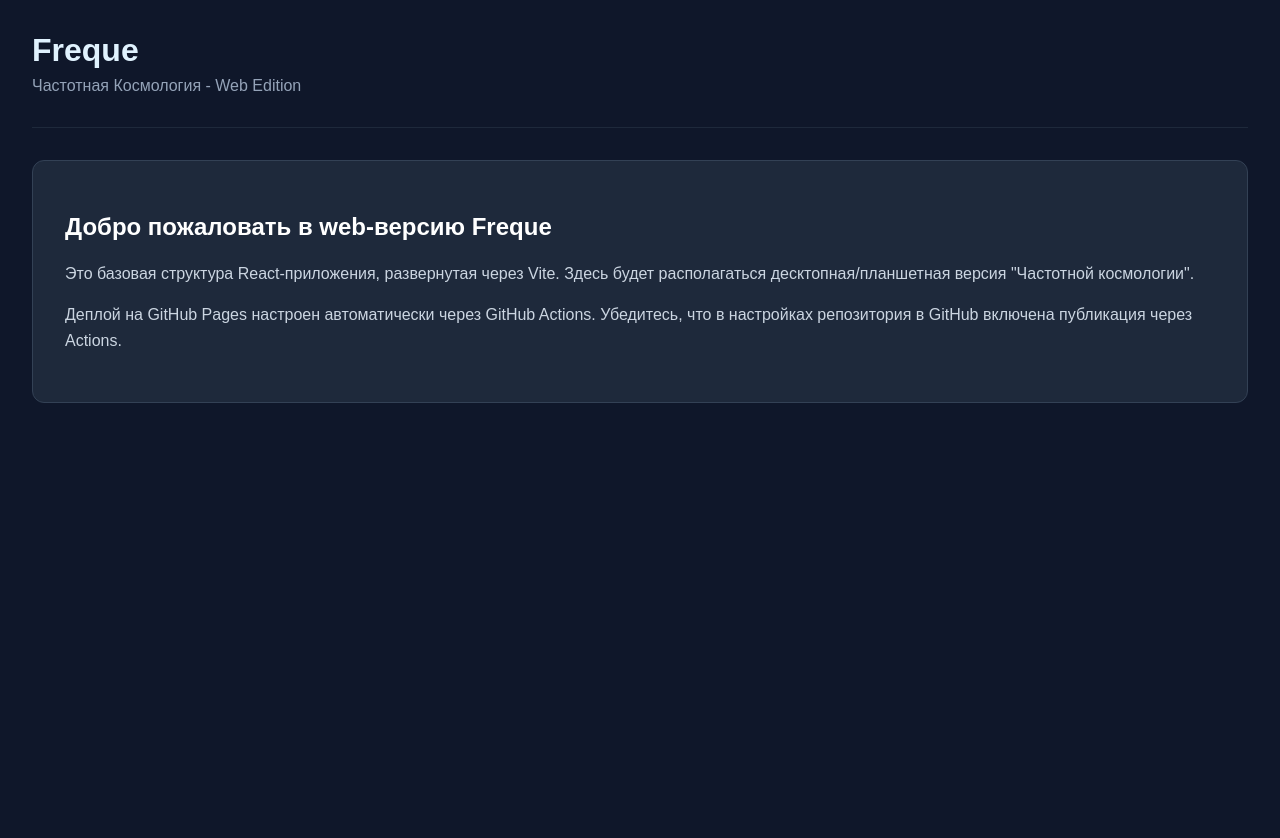
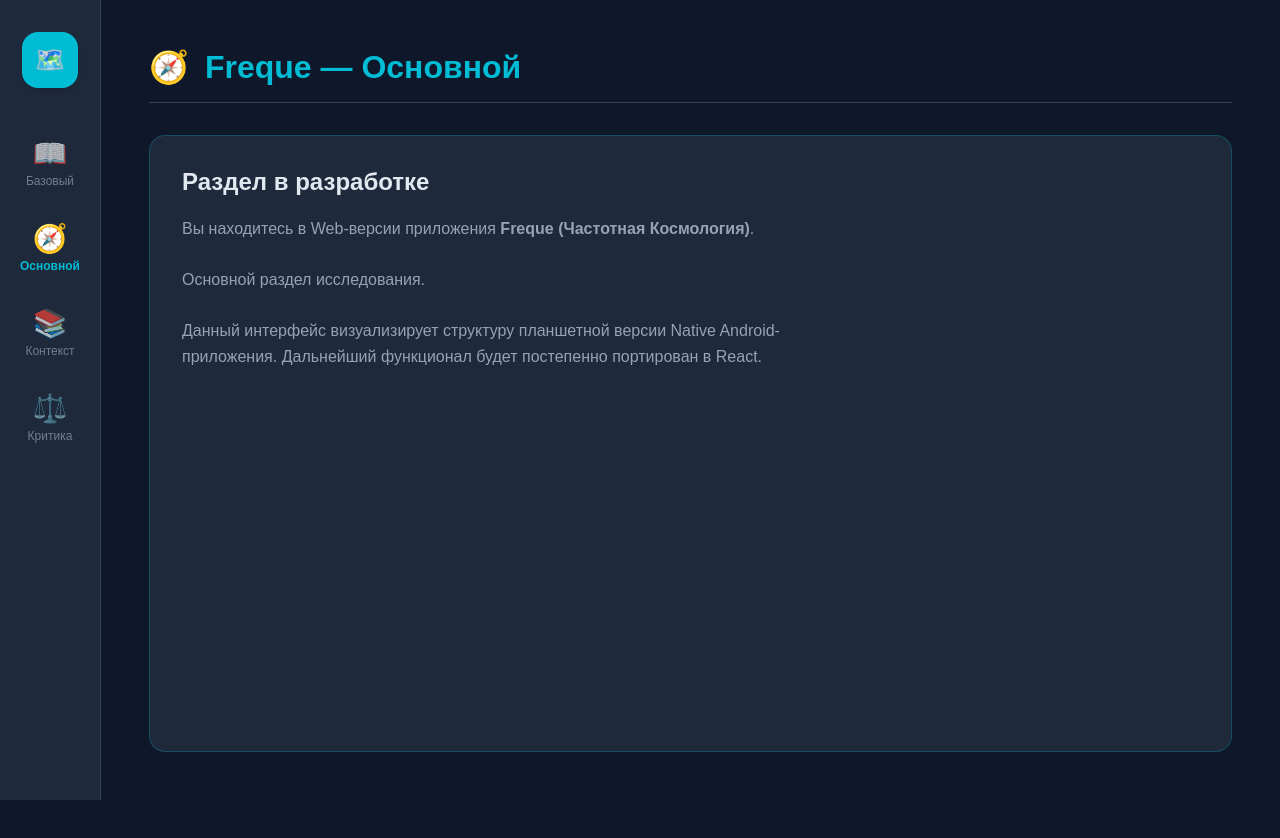
Before and after one commit to khromenko-ai/Freque, a React (Vite) app in the folder web/: page / in a window 1280 px wide. Shown: the top 838 px of the page. After the commit the page ends 800 px from the top, so only its background shows below. Built offline with nearby package versions, Linux system fonts and the light colour scheme; the HTML template or start-up script is replaced by a standard one.

Commit message:
build: upgrade Java and Gradle versions
Refactor web UI to include a navigation rail and tab-based layout.

```diff
--- a/web/src/App.tsx
+++ b/web/src/App.tsx
@@ -1,28 +1,96 @@
+import { useState } from 'react';
+
 function App() {
+  const [selectedTab, setSelectedTab] = useState(1);
+
+  const tabs = [
+    { id: 0, title: 'Базовый', icon: '📖', color: '#4CAF50', desc: 'Первоисточник и базовые основы теории.' },
+    { id: 1, title: 'Основной', icon: '🧭', color: '#00BCD4', desc: 'Основной раздел исследования.' },
+    { id: 2, title: 'Контекст', icon: '📚', color: '#E040FB', desc: 'Манифест и общий рабочий контекст.' },
+    { id: 3, title: 'Критика', icon: '⚖️', color: '#FF9800', desc: 'Научная критика и анализ.' },
+  ];
+
   return (
-    <div style={{ padding: '2rem', fontFamily: 'sans-serif', minHeight: '100vh', display: 'flex', flexDirection: 'column' }}>
-      <header style={{ borderBottom: '1px solid #1e293b', paddingBottom: '1rem', marginBottom: '2rem' }}>
-        <h1 style={{ margin: 0, color: '#e0f2fe' }}>Freque</h1>
-        <p style={{ color: '#94a3b8', marginTop: '0.5rem' }}>Частотная Космология - Web Edition</p>
-      </header>
+    <div style={{ display: 'flex', minHeight: '100vh', backgroundColor: '#0f172a', color: 'white', fontFamily: 'sans-serif' }}>
 
-      <main style={{ flex: 1, display: 'flex', flexDirection: 'column', gap: '1rem' }}>
-        <div style={{
+      {/* Navigation Rail for Tablet/Desktop */}
+      <nav style={{
+        width: '100px',
+        backgroundColor: '#1e293b',
+        display: 'flex',
+        flexDirection: 'column',
+        alignItems: 'center',
+        paddingTop: '2rem',
+        borderRight: '1px solid #334155'
+      }}>
+        {/* Map FAB */}
+        <button
+          style={{
+            backgroundColor: '#00BCD4',
+            color: 'white',
+            border: 'none',
+            borderRadius: '16px',
+            width: '56px',
+            height: '56px',
+            cursor: 'pointer',
+            fontSize: '1.5rem',
+            marginBottom: '3rem',
+            boxShadow: '0 4px 6px -1px rgb(0 0 0 / 0.1)'
+          }}
+          title="Карта смыслов"
+          onClick={() => alert('Карта смыслов откроется здесь.')}
+        >
+          🗺️
+        </button>
+
+        {tabs.map((tab) => (
+          <button
+            key={tab.id}
+            onClick={() => setSelectedTab(tab.id)}
+            style={{
+              backgroundColor: 'transparent',
+              border: 'none',
+              color: selectedTab === tab.id ? tab.color : '#94a3b8',
+              display: 'flex',
+              flexDirection: 'column',
+              alignItems: 'center',
+              cursor: 'pointer',
+              marginBottom: '2rem',
+              transition: 'color 0.2s',
+              opacity: selectedTab === tab.id ? 1 : 0.7
+            }}
+          >
+            <span style={{ fontSize: '1.75rem', marginBottom: '0.25rem' }}>{tab.icon}</span>
+            <span style={{ fontSize: '0.75rem', fontWeight: selectedTab === tab.id ? 'bold' : 'normal' }}>{tab.title}</span>
+          </button>
+        ))}
+      </nav>
+
+      {/* Main Content Area */}
+      <main style={{ flex: 1, padding: '3rem', display: 'flex', flexDirection: 'column' }}>
+        <header style={{ borderBottom: '1px solid #334155', paddingBottom: '1rem', marginBottom: '2rem' }}>
+          <h1 style={{ margin: 0, color: tabs[selectedTab].color, display: 'flex', alignItems: 'center', gap: '1rem' }}>
+            <span>{tabs[selectedTab].icon}</span>
+            Freque — {tabs[selectedTab].title}
+          </h1>
+        </header>
+
+        <section style={{
           backgroundColor: '#1e293b',
           padding: '2rem',
-          borderRadius: '12px',
-          border: '1px solid #334155'
+          borderRadius: '16px',
+          border: `1px solid ${tabs[selectedTab].color}40`,
+          flex: 1
         }}>
-          <h2>Добро пожаловать в web-версию Freque</h2>
-          <p style={{ marginTop: '1rem', lineHeight: '1.6', color: '#cbd5e1' }}>
-            Это базовая структура React-приложения, развернутая через Vite.
-            Здесь будет располагаться десктопная/планшетная версия "Частотной космологии".
+          <h2 style={{ color: '#e2e8f0', marginTop: 0 }}>Раздел в разработке</h2>
+          <p style={{ color: '#94a3b8', lineHeight: '1.6', maxWidth: '600px' }}>
+            Вы находитесь в Web-версии приложения <b>Freque (Частотная Космология)</b>. <br/><br/>
+            {tabs[selectedTab].desc} <br/><br/>
+            Данный интерфейс визуализирует структуру планшетной версии Native Android-приложения. Дальнейший функционал будет постепенно портирован в React.
           </p>
-          <p style={{ marginTop: '1rem', lineHeight: '1.6', color: '#cbd5e1' }}>
-            Деплой на GitHub Pages настроен автоматически через GitHub Actions. Убедитесь, что в настройках репозитория в GitHub включена публикация через Actions.
-          </p>
-        </div>
+        </section>
       </main>
+
     </div>
   );
 }
```
